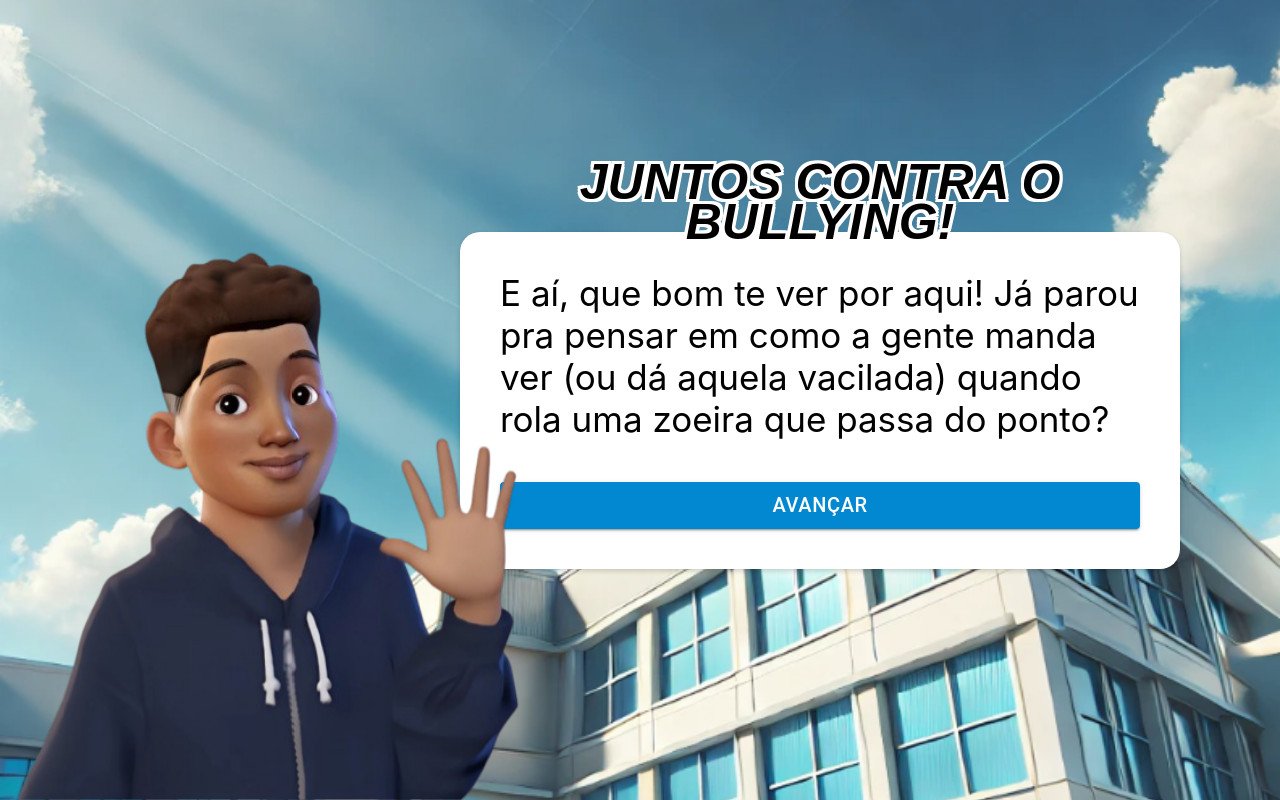
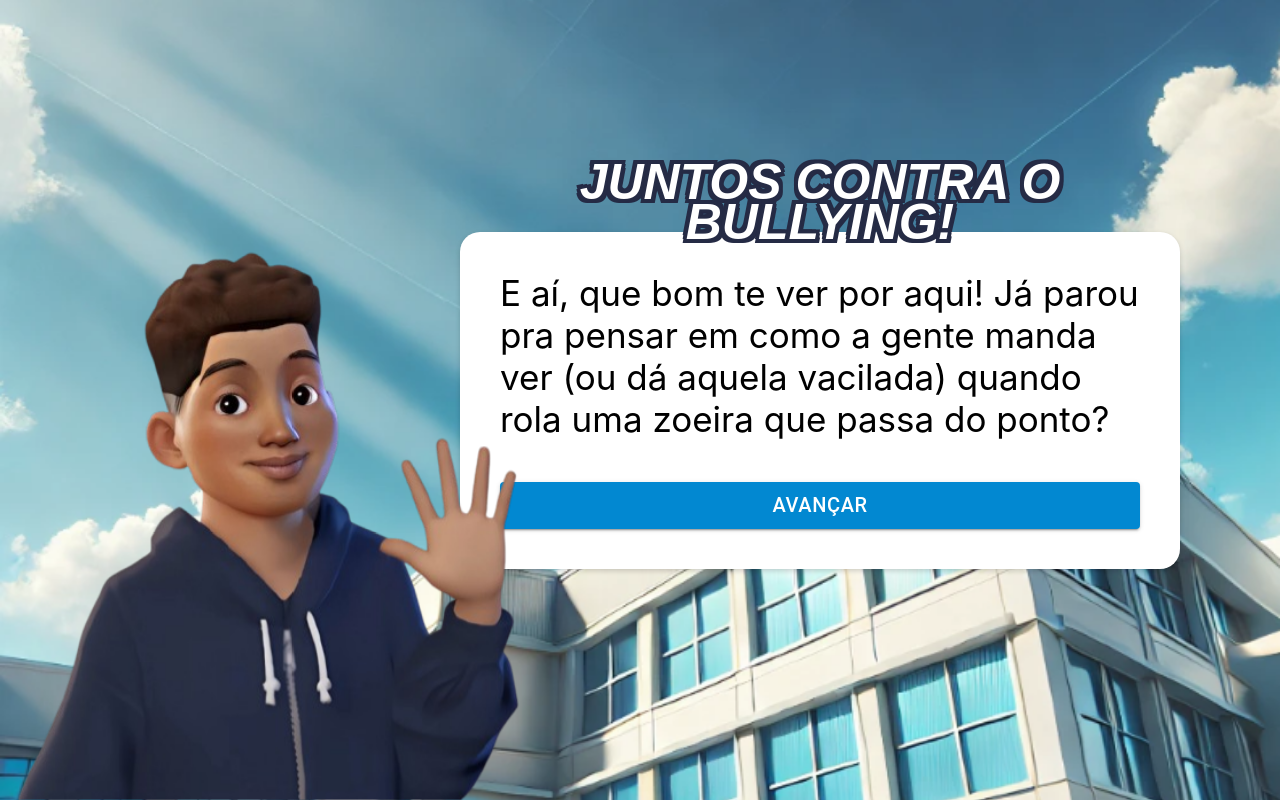
Before and after one commit to brunoleonardi/contraB, a React (Create React App) app: page / in a window 1280 px wide. Built offline with nearby package versions, Linux system fonts and the light colour scheme; a web font is replaced by a local one.

Commit message:
reverse colors on title text

```diff
--- a/src/App.css
+++ b/src/App.css
@@ -7,7 +7,7 @@
   font-style: normal;
 }
 
-.university{
+.university {
   font-size: 12px;
 }
 
@@ -17,21 +17,28 @@
   line-height: 40px;
   font-weight: bold;
   font-style: italic;
-  color: #000;
-  text-shadow:
-    -3px -3px 0 #fff,
-    3px -3px 0 #fff,
-    -3px 3px 0 #fff,
-    3px 3px 0 #fff,
-    -3px 0px 0 #fff,
-    3px 0px 0 #fff,
-    0px -3px 0 #fff,
-    0px 3px 0 #fff;
+  color: #fff;
   text-align: center;
   position: absolute;
   top: -120px;
+  text-shadow:
+    -3px -3px 0 #252b45,
+    3px -3px 0 #252b45,
+    -3px 3px 0 #252b45,
+    3px 3px 0 #252b45,
+    -3px 0px 0 #252b45,
+    3px 0px 0 #252b45,
+    0px -3px 0 #252b45,
+    0px 3px 0 #252b45,
+    -4px -4px 0 #252b45,
+    4px -4px 0 #252b45,
+    -4px 4px 0 #252b45,
+    4px 4px 0 #252b45,
+    -4px 0px 0 #252b45,
+    4px 0px 0 #252b45,
+    0px -4px 0 #252b45,
+    0px 4px 0 #252b45;
 }
-
 
 .pageBg {
   background: linear-gradient(to right, #5bbadc, #1e78b4);
@@ -215,7 +222,7 @@
     font-size: 16px;
   }
 
-  .university{
+  .university {
     font-size: 9px;
   }
 }
```
